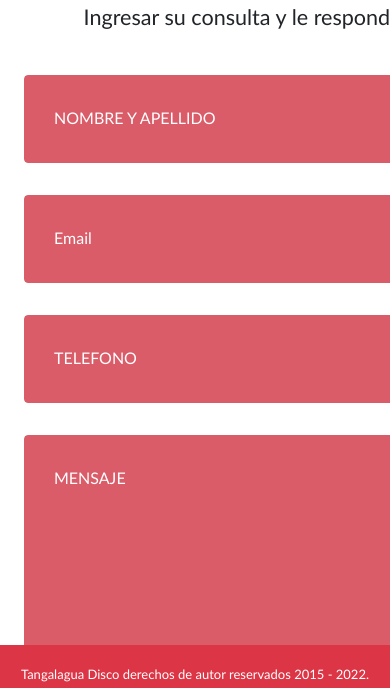
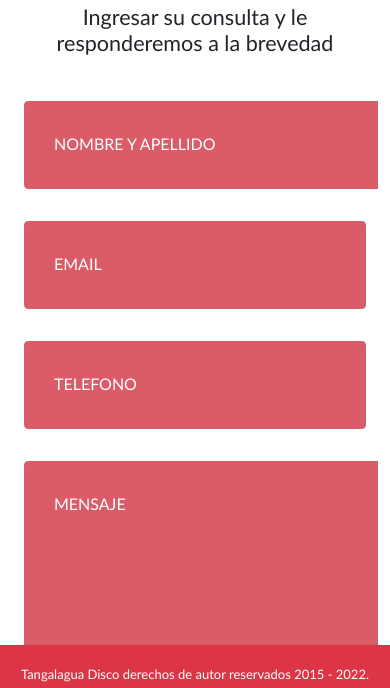
Before and after one commit to RossiniNicolas/CoderHouse, a website: page pages/contacto.html in a window 390 px wide. Shown: the part 92-780 px from the top of the page. Drawn offline with nearby package versions, Linux system fonts and the light colour scheme.

Commit message:
Se arregló el contacto.

```diff
--- a/pages/contacto.html
+++ b/pages/contacto.html
@@ -58,7 +58,7 @@
                   <h1>CONTACTANOS</h1>
                 </div>
                 <div class="row">
-                        <h4 style="text-align:center">Ingresar su consulta y le responderemos a la brevedad</h4>
+                        <h4>Ingresar su consulta y le responderemos a la brevedad</h4>
                 </div>
                 <div class="row input-container">
                         <div class="col-xs-12">
@@ -70,7 +70,7 @@
                         <div class="col-md-6 col-sm-12">
                             <div class="styled-input">
                                 <input type="text" required />
-                                <label>Email</label>
+                                <label>EMAIL</label>
                             </div>
                         </div>
                         <div class="col-md-6 col-sm-12">
--- a/scss/components/_contacto.scss
+++ b/scss/components/_contacto.scss
@@ -21,6 +21,7 @@
     -webkit-transition: all 0.225s ease;
     transition: all 0.225s ease;
 }
+
 
 .styled-input {
     float: left;
@@ -58,6 +59,19 @@
         width:100%;
         float: none;
         text-align:center;
+    }
+
+
+    .container
+    {
+        max-width: 100%;
+        display: flex;
+        flex-direction: column;
+    }
+
+    input
+    {
+        max-width: 100%;
     }
 }
 
```
Also changed, not shown: css/style.css, 1 other file.
